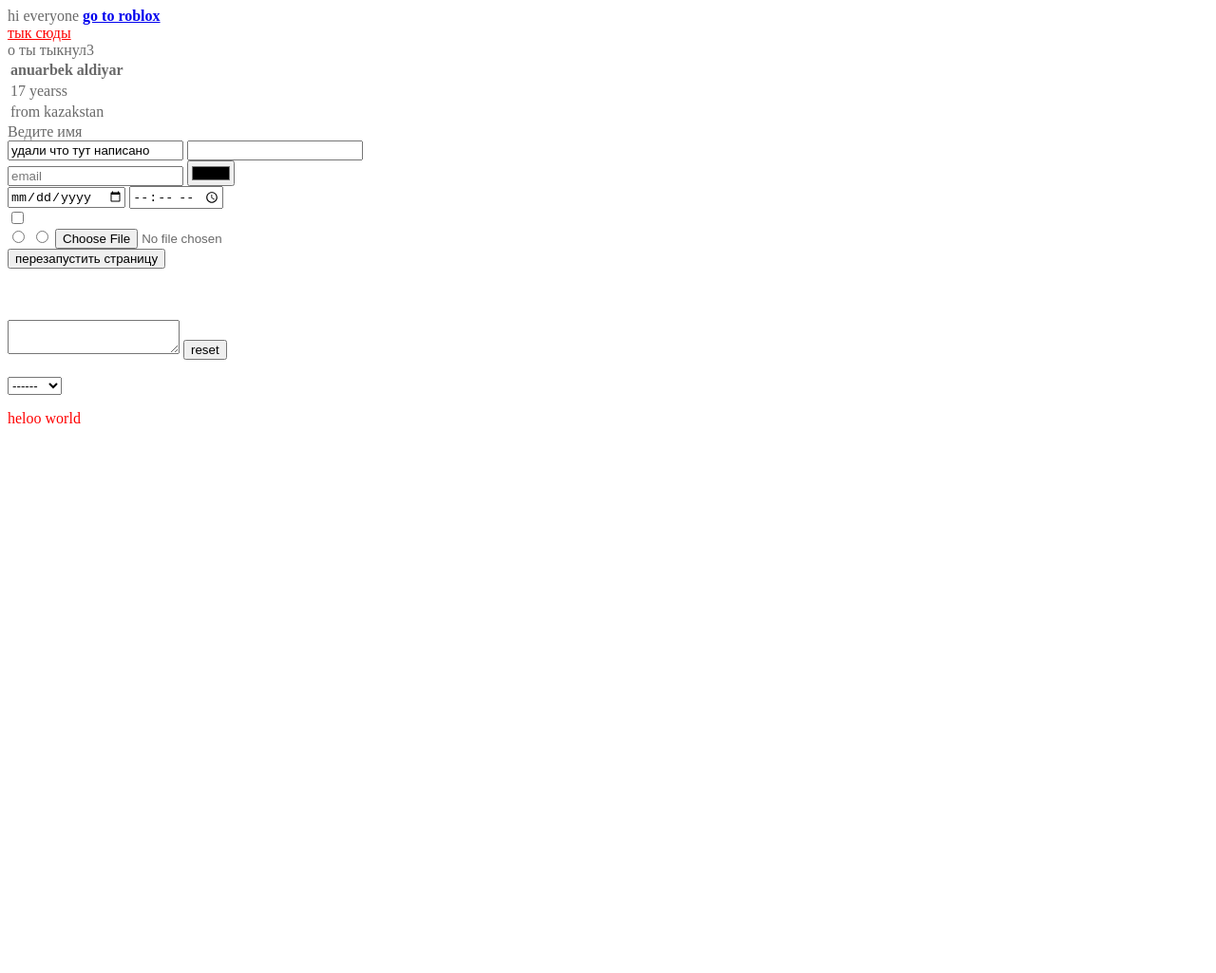
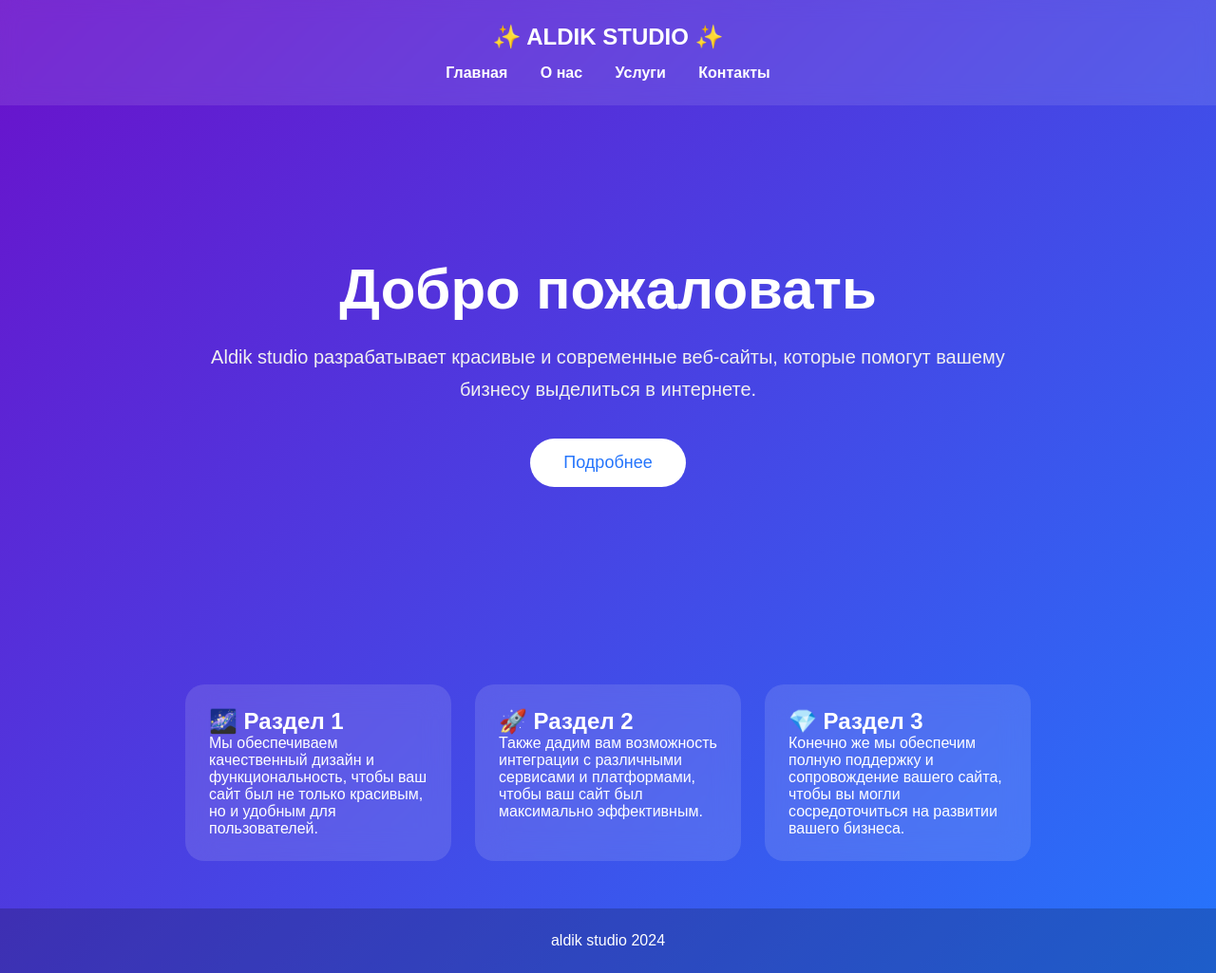
Before and after one commit to aldikanukasaldik/newsite, a plain HTML site: page index.html/index.html in a window 1280 px wide. Shown: the whole page at 95% size. Before the commit the page ends 800 px from the top, so only its background shows below. Drawn offline with Linux system fonts and the light colour scheme.

Commit message:
Add files via upload

```diff
--- a/index.html/index.html
+++ b/index.html/index.html
@@ -1,65 +1,165 @@
 <!DOCTYPE html>
-<html>
-    <head>
-        <title>
-        главная страница
-        </title>
-        <link rel="stylesheet" href="main.css">
-    </head>
-    <body>
-        hi everyone
-        <a class="main_link" href="https://www.roblox.com/download" target="_blank" title="на сайт роблокса"><strong>go to roblox</strong></a><br>
-        <a href="#noname" class="took-text">тык сюды</a><br>
-        <a name="noname">о ты тыкнул3</a>
-        <table>
-           <thead>
-            <tr>
-          <th class="name">
-            anuarbek aldiyar
-          </th>
-            </tr>
-           </thead>
-           <tbody>
-           <tr>
-               <Td>
-                17 yearss
-               </Td>
-            </tr>
-           </tbody>
-           <tfoot>
-            <tr>
-              <td>
-                from kazakstan
-              </td>
-            </tr>
-           </tfoot>
-        </table>
-         <form>
-         <label  for="name">Bедите имя</label><br>
-         <input class=".name" type="text" placeholder="напиши что то" value="удали что тут написано" maxlength="20" name="name" id="name">
-          <input type="password"><br>
-         <input type="email" placeholder="email">
-          <input type="color"><br>
-          <input type="date">
-          <input type="time"><br>
-          <input type="checkbox"><br>
-          <input type="radio" name="a">
-          <input type="radio" name="a">
-          <input type="file"><br>
-          <input type="reset" value="перезапустить страницу"><br><br><br><br>
-          <textarea></textarea>
-          <button type="reset">reset</button><br><br>
-          <select>
-            <option>colt</option>
-            <option>shelly</option>
-            <option>Nita</option>
-            <option selected disabled>------</option><br><br><br>
-            <details>
-              <summary>подробнее</summary>
-            это мой первый сайт для теста так что ничего тут интересного нету
-            </details>
-          </select>
-         </form>
-         <p style="color: red;">heloo world</p>
-    </body>
+<html lang="ru">
+<head>
+    <meta charset="UTF-8">
+    <meta name="viewport" content="width=device-width, initial-scale=1.0">
+    <title>Красивый сайт</title>
+
+    <style>
+        *{
+            margin:0;
+            padding:0;
+            box-sizing:border-box;
+            font-family:Arial, sans-serif;
+        }
+
+        body{
+            background:linear-gradient(135deg,#6a11cb,#2575fc);
+            color:white;
+            min-height:100vh;
+        }
+
+        header{
+            padding:25px;
+            text-align:center;
+            background:rgba(255,255,255,0.1);
+            backdrop-filter:blur(10px);
+        }
+
+        nav{
+            margin-top:15px;
+        }
+
+        nav a{
+            color:white;
+            text-decoration:none;
+            margin:0 15px;
+            font-weight:bold;
+            transition:0.3s;
+        }
+
+        nav a:hover{
+            color:#ffe082;
+        }
+
+        .hero{
+            display:flex;
+            flex-direction:column;
+            justify-content:center;
+            align-items:center;
+            text-align:center;
+            height:70vh;
+        }
+
+        .hero h1{
+            font-size:60px;
+            margin-bottom:20px;
+        }
+
+        .hero p{
+            width:70%;
+            font-size:20px;
+            line-height:1.7;
+            color:#f0f0f0;
+        }
+
+        .btn{
+            margin-top:35px;
+            padding:15px 35px;
+            background:white;
+            color:#2575fc;
+            border:none;
+            border-radius:40px;
+            font-size:18px;
+            cursor:pointer;
+            transition:0.3s;
+        }
+
+        .btn:hover{
+            transform:scale(1.1);
+            background:#ffe082;
+        }
+
+        .cards{
+            display:flex;
+            justify-content:center;
+            gap:25px;
+            flex-wrap:wrap;
+            padding:50px;
+        }
+
+        .card{
+            width:280px;
+            background:rgba(255,255,255,0.12);
+            backdrop-filter:blur(15px);
+            border-radius:20px;
+            padding:25px;
+            transition:0.3s;
+        }
+
+        .card:hover{
+            transform:translateY(-10px);
+            background:rgba(255,255,255,0.2);
+        }
+
+        footer{
+            text-align:center;
+            padding:25px;
+            background:rgba(0,0,0,0.2);
+        }
+    </style>
+</head>
+<body>
+
+<header>
+    <h2>✨ ALDIK STUDIO ✨</h2>
+
+    <nav>
+        <a href="#">Главная</a>
+        <a href="#">О нас</a>
+        <a href="#">Услуги</a>
+        <a href="#">Контакты</a>
+    </nav>
+</header>
+
+<section class="hero">
+    <h1>Добро пожаловать</h1>
+
+    <p>
+        Aldik studio разрабатывает красивые и современные веб-сайты, которые помогут вашему бизнесу выделиться в интернете.
+    </p>
+
+    <button class="btn">Подробнее</button>
+</section>
+
+<section class="cards">
+
+    <div class="card">
+        <h2>🌌 Раздел 1</h2>
+        <p>
+          Мы обеспечиваем качественный дизайн и функциональность, чтобы ваш сайт был не только красивым, но и удобным для пользователей.
+        </p>
+    </div>
+
+    <div class="card">
+        <h2>🚀 Раздел 2</h2>
+        <p>
+            Также дадим вам возможность интеграции с различными сервисами и платформами, чтобы ваш сайт был максимально эффективным.
+        </p>
+    </div>
+
+    <div class="card">
+        <h2>💎 Раздел 3</h2>
+        <p>
+          Конечно же мы обеспечим полную поддержку и сопровождение вашего сайта, чтобы вы могли сосредоточиться на развитии вашего бизнеса.
+        </p>
+    </div>
+
+</section>
+
+<footer>
+    aldik studio 2024
+</footer>
+
+</body>
 </html>
--- a/index.html/main.css
+++ b/index.html/main.css
@@ -1,19 +1,212 @@
+@import url('https://fonts.googleapis.com/css2?family=Poppins:wght@300;500;700&display=swap');
+
+*{
+    margin:0;
+    padding:0;
+    box-sizing:border-box;
+    font-family:'Poppins',sans-serif;
+}
+
 body{
-color: dimgrey;
+    background:linear-gradient(-45deg,#5b21b6,#2563eb,#06b6d4,#10b981);
+    background-size:400% 400%;
+    animation:gradient 12s ease infinite;
+    color:white;
+    min-height:100vh;
 }
-.took-text{
-color: red;
+
+@keyframes gradient{
+    0%{background-position:0% 50%;}
+    50%{background-position:100% 50%;}
+    100%{background-position:0% 50%;}
 }
-.main_link:hover {
-    color: red;
-    text-decoration: overline;
-    text-decoration-color: red;
-    cursor: no-drop;
+
+header{
+    display:flex;
+    justify-content:space-between;
+    align-items:center;
+    padding:25px 60px;
+    background:rgba(255,255,255,.08);
+    backdrop-filter:blur(20px);
+    position:sticky;
+    top:0;
+    z-index:100;
 }
-.main_link:active{
-text-decoration: line-through;
+
+header h2{
+    font-size:32px;
+    text-shadow:0 0 15px #fff;
 }
-.name:visited{
-text-decoration: line-through;
-color: grey;
+
+nav a{
+    color:white;
+    text-decoration:none;
+    margin-left:25px;
+    font-size:18px;
+    transition:.4s;
+    position:relative;
 }
+
+nav a::after{
+    content:"";
+    position:absolute;
+    left:0;
+    bottom:-6px;
+    width:0;
+    height:2px;
+    background:#ffd54f;
+    transition:.4s;
+}
+
+nav a:hover::after{
+    width:100%;
+}
+
+nav a:hover{
+    color:#ffd54f;
+}
+
+.hero{
+    display:flex;
+    flex-direction:column;
+    justify-content:center;
+    align-items:center;
+    text-align:center;
+    height:80vh;
+    animation:fade 1.5s;
+}
+
+.hero h1{
+    font-size:80px;
+    margin-bottom:25px;
+    text-shadow:
+        0 0 20px white,
+        0 0 40px cyan;
+}
+
+.hero p{
+    max-width:900px;
+    font-size:24px;
+    line-height:1.8;
+    color:#ececec;
+}
+
+.btn{
+    margin-top:45px;
+    padding:18px 45px;
+    border:none;
+    border-radius:50px;
+    font-size:20px;
+    cursor:pointer;
+    color:white;
+    background:linear-gradient(90deg,#ff416c,#ff4b2b);
+    transition:.4s;
+    box-shadow:0 0 20px rgba(255,70,110,.5);
+}
+
+.btn:hover{
+    transform:translateY(-5px) scale(1.05);
+    box-shadow:
+        0 0 25px #ff416c,
+        0 0 60px #ff416c;
+}
+
+.cards{
+    display:flex;
+    justify-content:center;
+    gap:35px;
+    flex-wrap:wrap;
+    padding:70px;
+}
+
+.card{
+    width:320px;
+    padding:30px;
+    border-radius:20px;
+    background:rgba(255,255,255,.12);
+    backdrop-filter:blur(15px);
+    transition:.4s;
+    border:1px solid rgba(255,255,255,.2);
+    box-shadow:0 10px 30px rgba(0,0,0,.25);
+}
+
+.card h2{
+    margin-bottom:20px;
+}
+
+.card p{
+    line-height:1.7;
+}
+
+.card:hover{
+    transform:translateY(-15px) rotate(-1deg);
+    background:rgba(255,255,255,.18);
+    box-shadow:0 20px 40px rgba(0,0,0,.35);
+}
+
+footer{
+    margin-top:40px;
+    padding:25px;
+    text-align:center;
+    background:rgba(0,0,0,.2);
+    font-size:18px;
+}
+
+@keyframes fade{
+    from{
+        opacity:0;
+        transform:translateY(40px);
+    }
+    to{
+        opacity:1;
+        transform:translateY(0);
+    }
+}
+
+/* Плавающие светящиеся круги */
+
+body::before,
+body::after{
+    content:"";
+    position:fixed;
+    border-radius:50%;
+    filter:blur(80px);
+    z-index:-1;
+}
+
+body::before{
+    width:300px;
+    height:300px;
+    background:#00e5ff;
+    top:-80px;
+    left:-80px;
+}
+
+body::after{
+    width:350px;
+    height:350px;
+    background:#ff4d94;
+    bottom:-120px;
+    right:-100px;
+}
+
+@media(max-width:900px){
+
+header{
+    flex-direction:column;
+}
+
+.hero h1{
+    font-size:55px;
+}
+
+.hero p{
+    width:90%;
+    font-size:19px;
+}
+
+.cards{
+    padding:30px;
+}
+
+}
```
